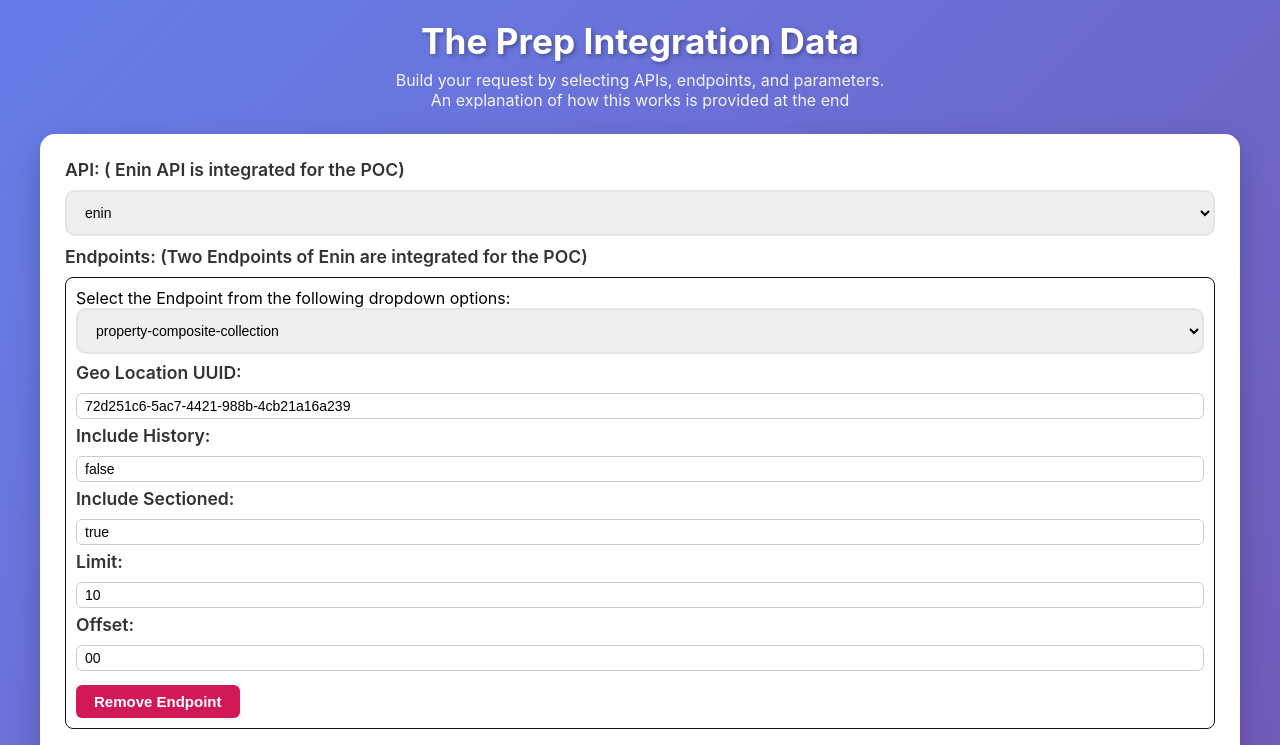
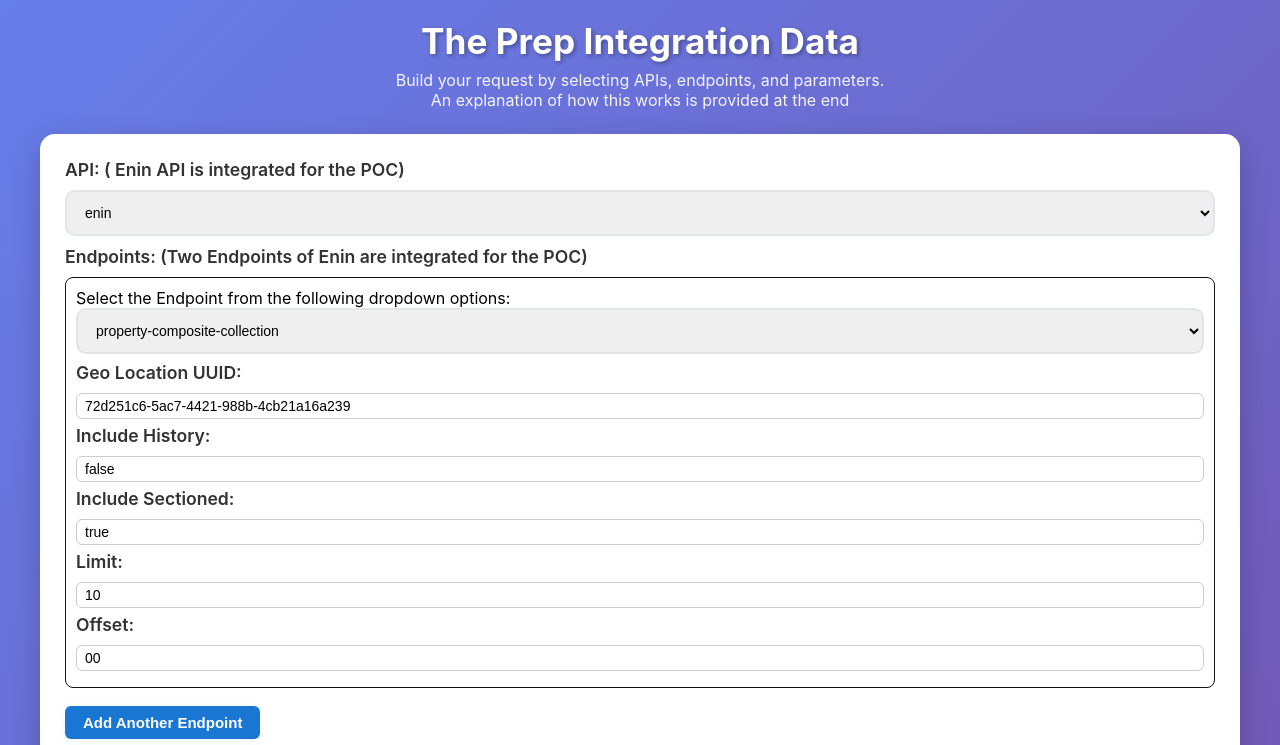
Before and after one commit to Dil-G/prep-int-poc, a React (Create React App) app: page / in a window 1280 px wide. Shown: the top 745 px of the page. Built offline with nearby package versions, Linux system fonts and the light colour scheme.

Commit message:
seventh commit

```diff
--- a/src/App.js
+++ b/src/App.js
@@ -227,6 +227,7 @@ function App() {
                     </div>
                   ))}
                 </div>
+                {selectedEndpoints.length > 1 && (
         <button
           style={{
             marginTop: 8,
@@ -239,11 +240,14 @@ function App() {
             fontSize: 15,
             cursor: 'pointer',
             boxShadow: '0 2px 8px rgba(25, 118, 210, 0.08)',
-                      transition: 'background 0.2s'
+            transition: 'background 0.2s',
+            ...(selectedEndpoints.length === 1 && { background: '#ccc', cursor: 'not-allowed' })
           }}
           onClick={() => setSelectedEndpoints(prev => prev.filter((_, i) => i !== idx))}
-                  disabled={selectedEndpoints.length === 1}
-                >Remove Endpoint</button>
+        >
+          Remove Endpoint
+        </button>
+      )}
               </div>
             );
           })}
@@ -271,7 +275,7 @@ function App() {
               ]);
             }}
           >
-            Add Endpoint
+            Add Another Endpoint
           </button>
         </div>
       </div>
```
Lines whose indentation alone changed are shown as unchanged.
